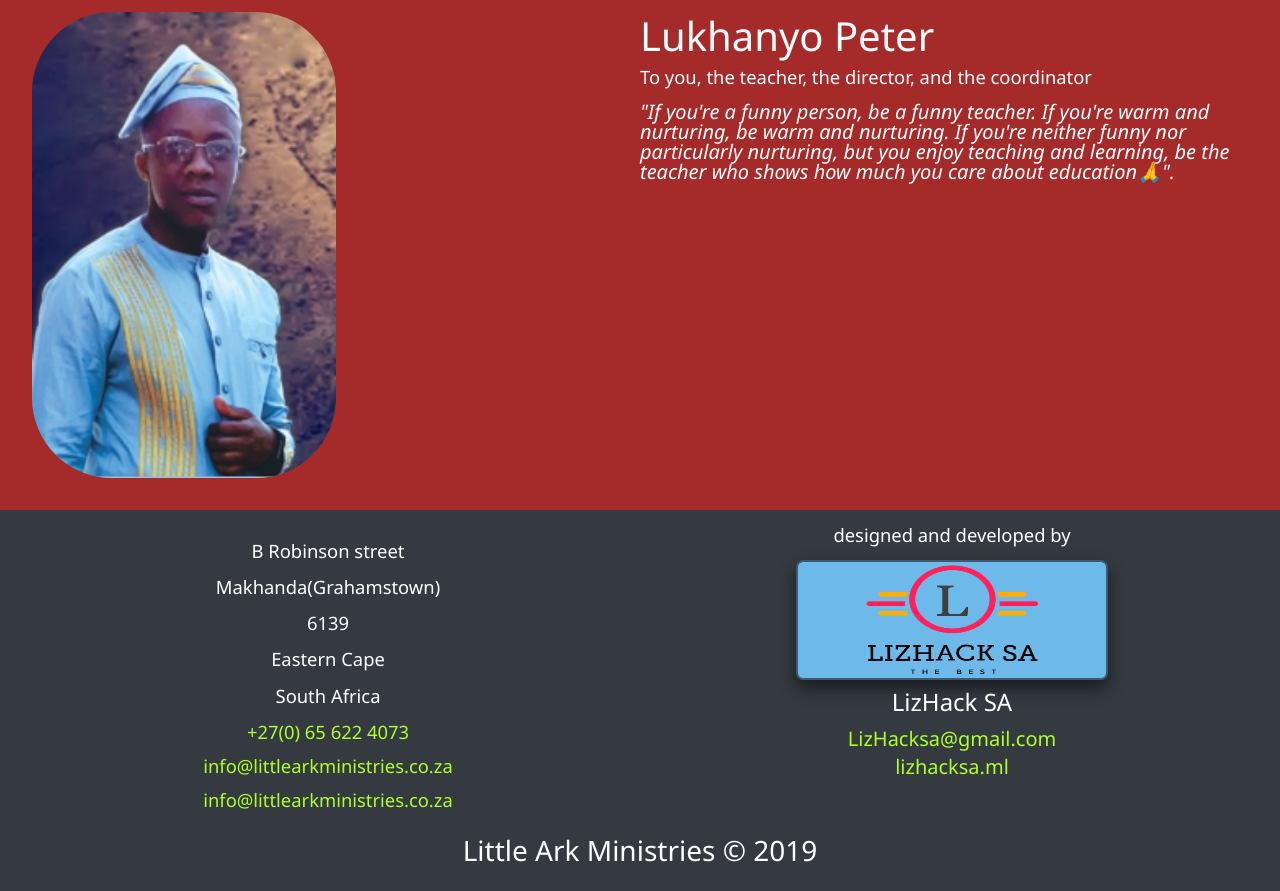
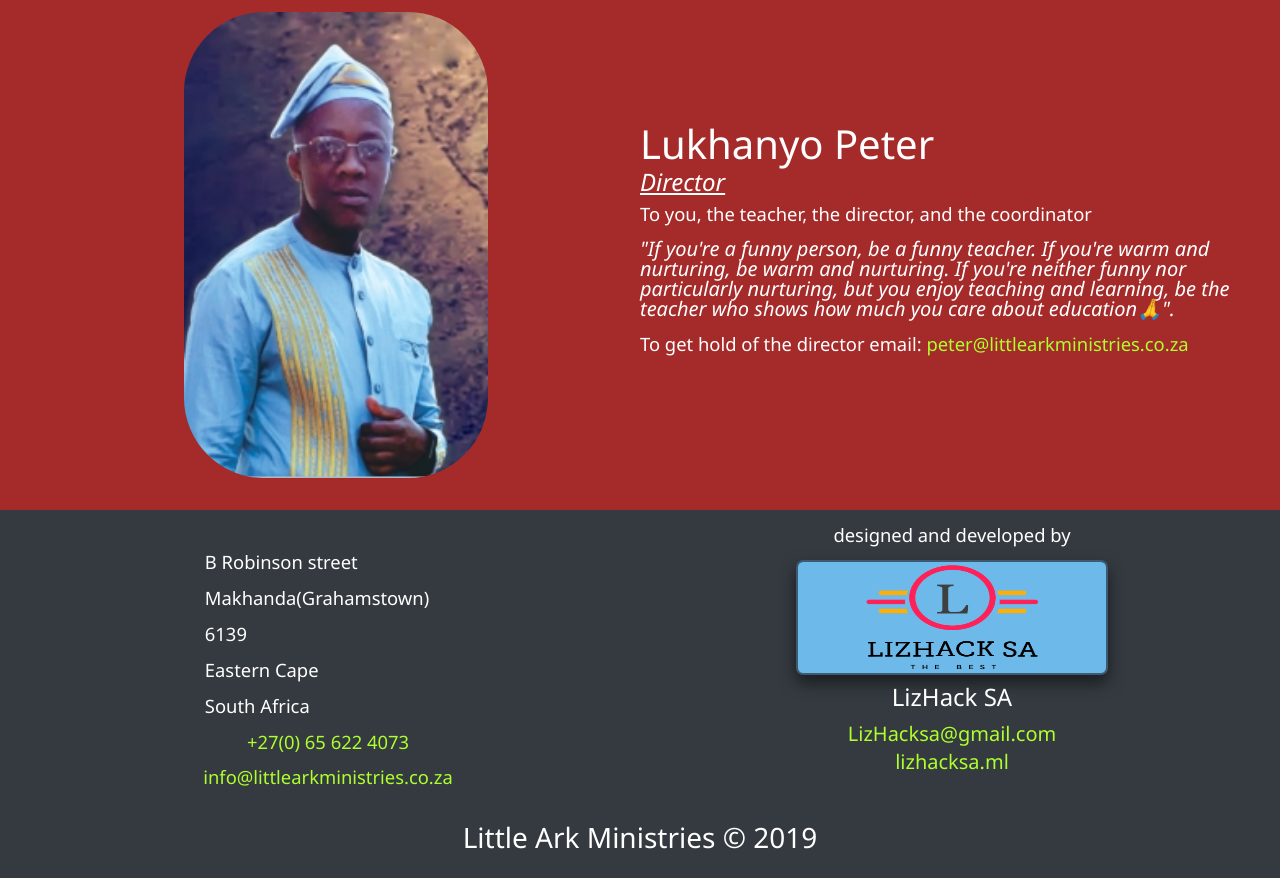
Before and after one commit to LizHackSA/Little-Ark-Ministries-Website, a plain HTML site: page Version 2/about.html in a window 1280 px wide. Shown: the part 2460-3351 px from the top of the page. Drawn offline with Linux system fonts and the light colour scheme.

Commit message:
changed the footer

```diff
--- a/Version 2/Sass/_about.scss
+++ b/Version 2/Sass/_about.scss
@@ -123,6 +123,7 @@
         grid-template-columns: repeat(2, 1fr);
         grid-gap: 0rem;
         img {
+            margin: auto;
             width: 50%;
             border-radius: 5rem;
             -webkit-border-radius: 5rem;
@@ -130,9 +131,19 @@
             -ms-border-radius: 5rem;
             -o-border-radius: 5rem;
         }
+        &__text {
+            margin: auto;
             h3 {
+                display: flex;
+                flex-direction: column;
                 color: $primary-color;
                 font-size: 2.5rem;
+                span {
+                    font-size: 1.5rem;
+                    font-style: italic;
+                    font-weight: 300;
+                    text-decoration: underline;
+                }
             }
             p {
                 color: $primary-color;
@@ -141,6 +152,7 @@
                 font-style: italic;
             }
         }
+    }
     .social-icons {
         display: flex;
         flex-direction: column;
--- a/Version 2/Sass/style.scss
+++ b/Version 2/Sass/style.scss
@@ -360,9 +360,11 @@ footer {
         display: grid;
         grid-template-columns: repeat(2, 1fr);
         &__contact {
+            margin: auto !important;
             text-align: center;
             address {
                 p {
+                    text-align: left;
                     padding: 0.1rem !important;
                     padding-top: 0.01rem !important;
                 }
--- a/Version 2/about.html
+++ b/Version 2/about.html
@@ -176,10 +176,11 @@
         <section class="about-portfolio">
             <img src="Assets/img/DirectorProfile/psPeter.PNG" alt="Director Image: Lukhanyo Peter">
 
-            <div>
+            <div class="about-portfolio__text">
                 <!-- name of director-->
                 <h3>
                     Lukhanyo Peter
+                    <span>Director</span>
                 </h3>
 
                 <!-- Mesage from director-->
@@ -188,6 +189,12 @@
                 </p>
                 <p id="message" class="lead">
                     "If you're a funny person, be a funny teacher. If you're warm and nurturing, be warm and nurturing. If you're neither funny nor particularly nurturing, but you enjoy teaching and learning, be the teacher who shows how much you care about education🙏".
+                </p>
+
+                <!-- Directors email -->
+                <p>
+                    To get hold of the director email:
+                    <a href="mailto:peter@littlearkministries.co.za">peter@littlearkministries.co.za</a>
                 </p>
             </div>
 
@@ -227,10 +234,7 @@
                 <p>
                     <a href="mailto:info@littlearkministries.co.za">info@littlearkministries.co.za</a>
                 </p>
-                <!-- Directors email -->
-                <p>
-                    <a href="mailto:info@littlearkministries.co.za">info@littlearkministries.co.za</a>
-                </p>
+
             </div>
 
             <!-- Developer -->
```
Also changed, not shown: Version 2/authorProfile.html (+8 -5 lines), Version 2/bookStore.html (+0 -4 lines), Version 2/books/holyBibleTreasures.html (+0 -4 lines), Version 2/books/the7sealsNtreasures.html (+0 -4 lines), Version 2/books/theMiracleChrist.html (+0 -4 lines), Version 2/books/theOldTestament.html (+0 -4 lines), Version 2/books/theSanctuary.html (+0 -4 lines), Version 2/books/workbook.html (+0 -4 lines), Version 2/charity.html (+0 -4 lines), Version 2/childrenBtp.html (+0 -4 lines), Version 2/childrenProg.html (+0 -4 lines), Version 2/index.html (+0 -4 lines), Version 2/parenting.html (+0 -4 lines), Version 2/training.html (+0 -4 lines), 1 more files. Lines whose indentation alone changed are shown as unchanged.
